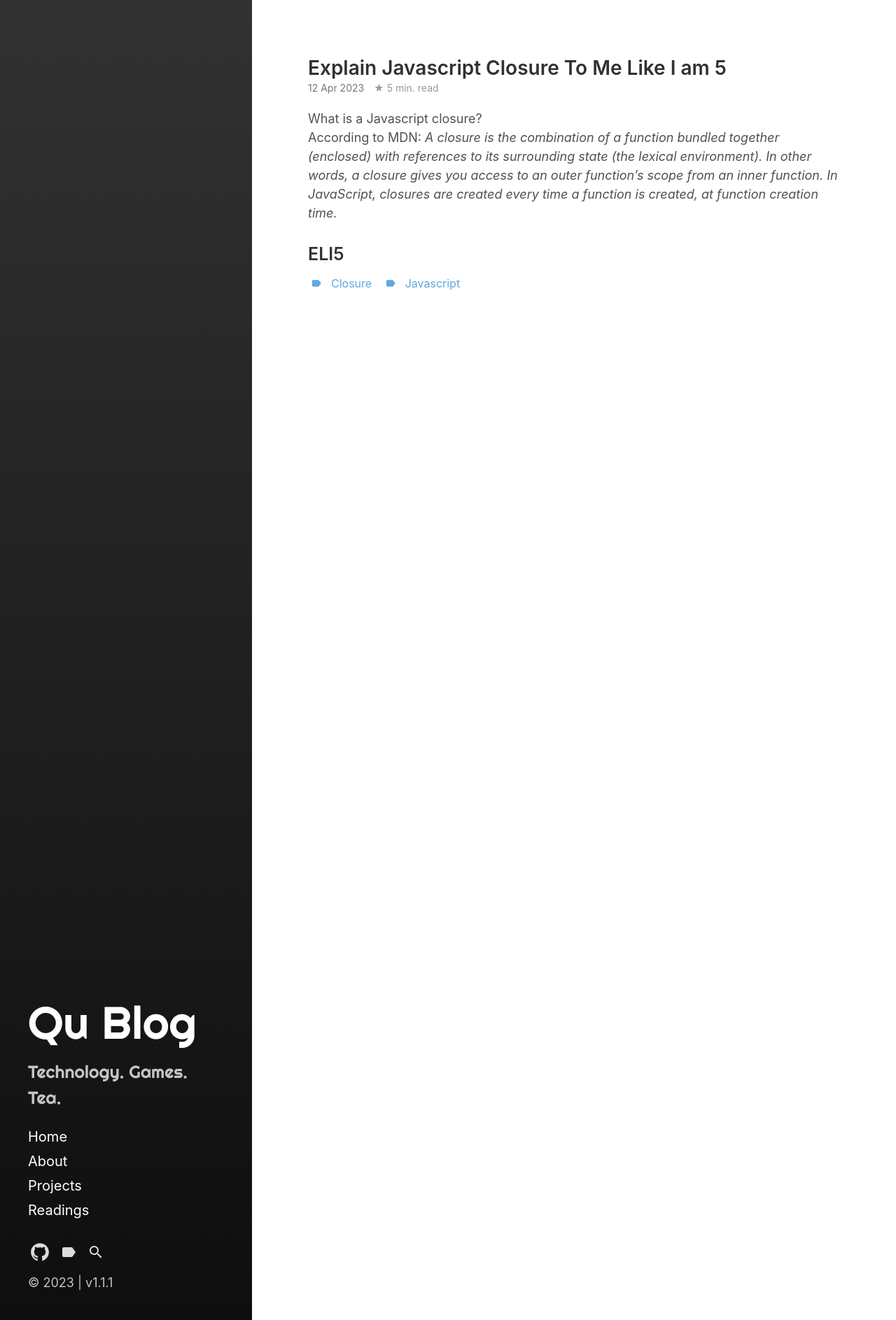
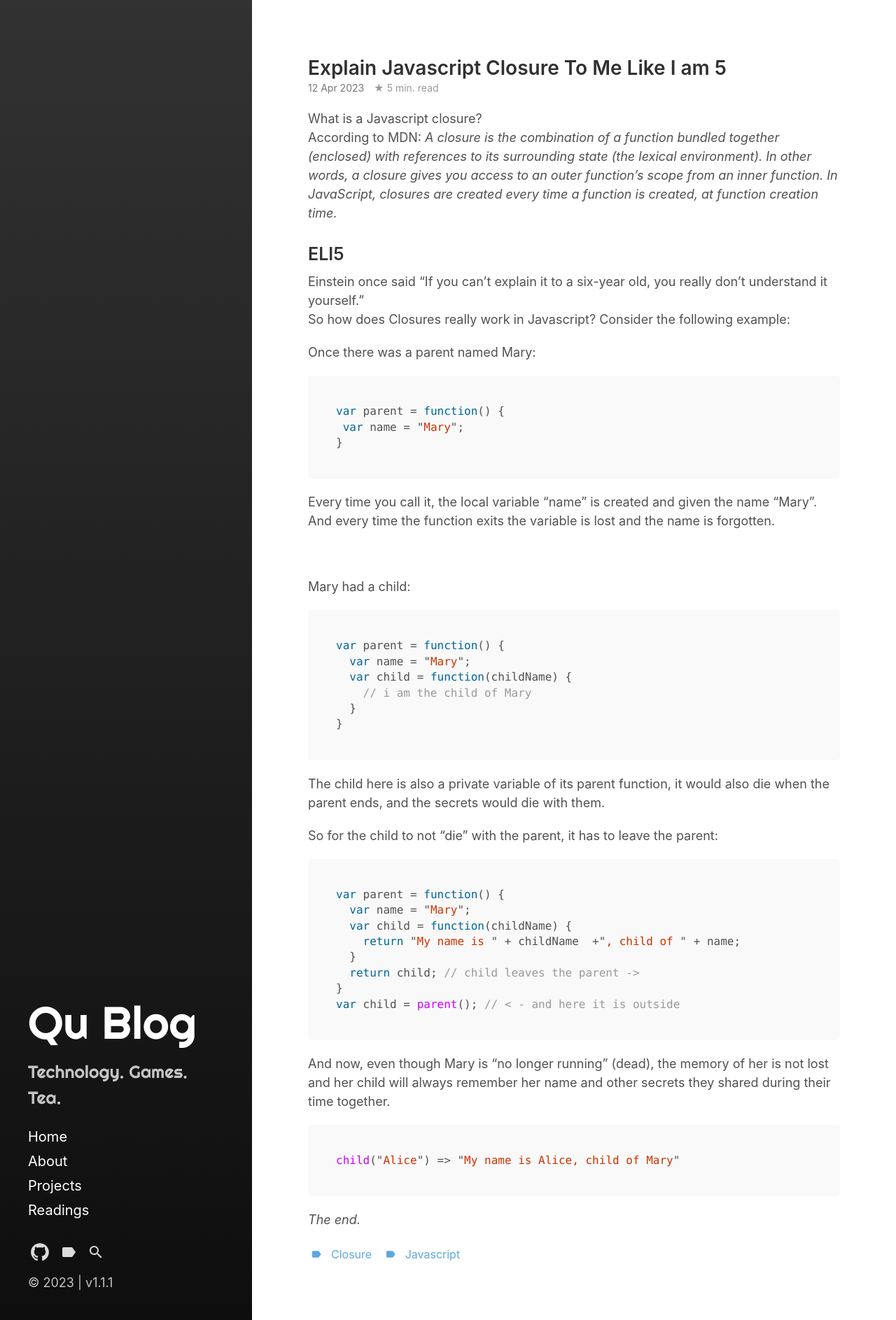
Before and after one commit to yiqu/yiqu.github.io, a Jekyll site: the page built from _posts/2023-04-12-js-closure-eli5.md, in a window 1280 px wide. Shown: the whole page at 70% size. Built offline with Jekyll 4.4.1, drawn with Linux system fonts in a browser that asks for light colours; some web fonts are replaced.

Commit message:
Update 2023-04-12-js-closure-eli5.md

````diff
--- a/_posts/2023-04-12-js-closure-eli5.md
+++ b/_posts/2023-04-12-js-closure-eli5.md
@@ -13,3 +13,49 @@ According to MDN: <em>A closure is the combination of a function bundled togethe
 <!--more-->
 
 ### ELI5
+
+Einstein once said "If you can't explain it to a six-year old, you really don't understand it yourself.”
+<br />
+So how does Closures really work in Javascript? Consider the following example:
+<br />
+
+Once there was a parent named Mary:
+```javascript
+var parent = function() {
+ var name = "Mary";
+}
+```
+Every time you call it, the local variable "name" is created and given the name "Mary". And every time the function exits the variable is lost and the name is forgotten.
+
+<br />
+
+Mary had a child:
+```javascript
+var parent = function() {
+  var name = "Mary";
+  var child = function(childName) {
+    // i am the child of Mary
+  }
+}
+```
+The child here is also a private variable of its parent function, it would also die when the parent ends, and the secrets would die with them.
+
+So for the child to not "die" with the parent, it has to leave the parent:
+```javascript
+var parent = function() {
+  var name = "Mary";
+  var child = function(childName) {
+    return "My name is " + childName  +", child of " + name;
+  }
+  return child; // child leaves the parent ->
+}
+var child = parent(); // < - and here it is outside
+```
+
+And now, even though Mary is "no longer running" (dead), the memory of her is not lost and her child will always remember her name and other secrets they shared during their time together.
+```javascript
+child("Alice") => "My name is Alice, child of Mary"
+```
+
+
+<em>The end.</em>
````
